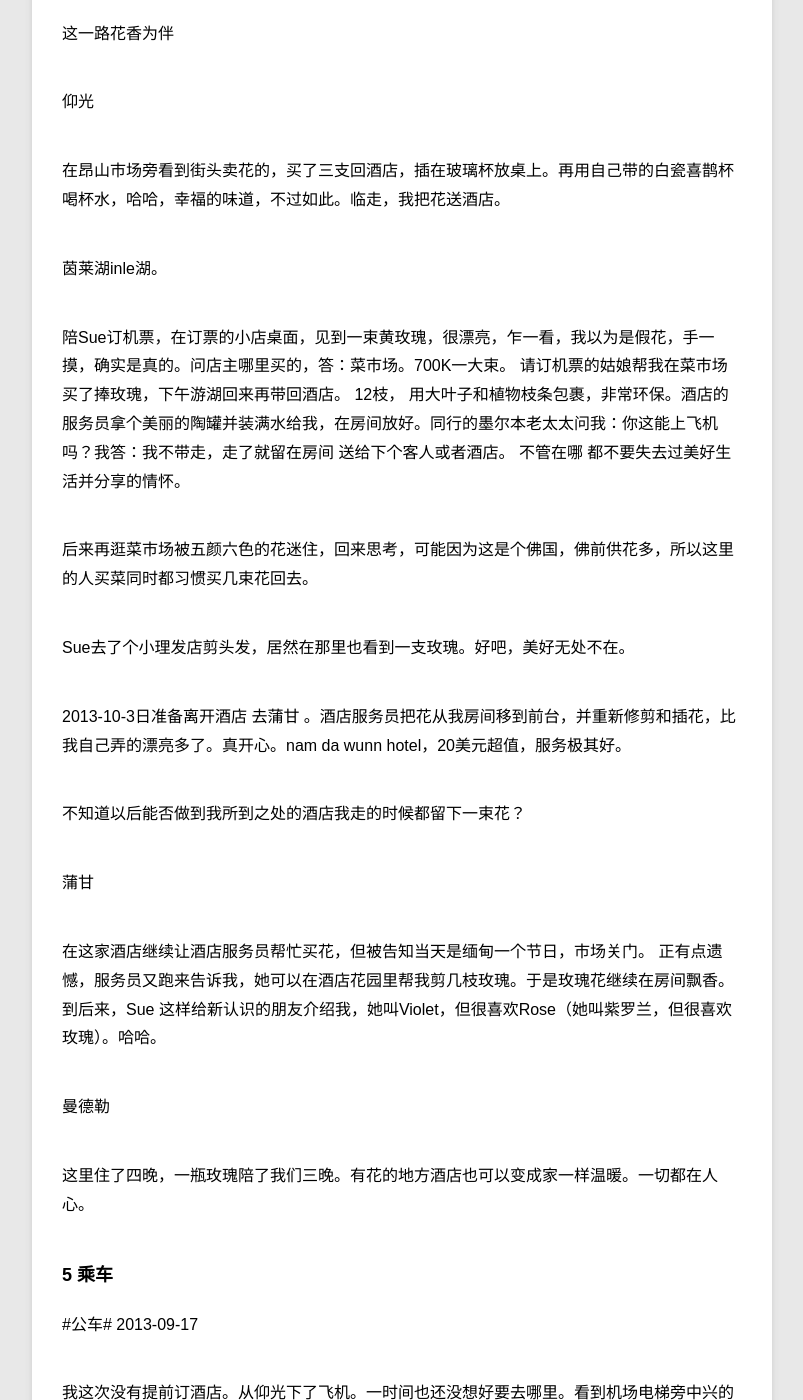
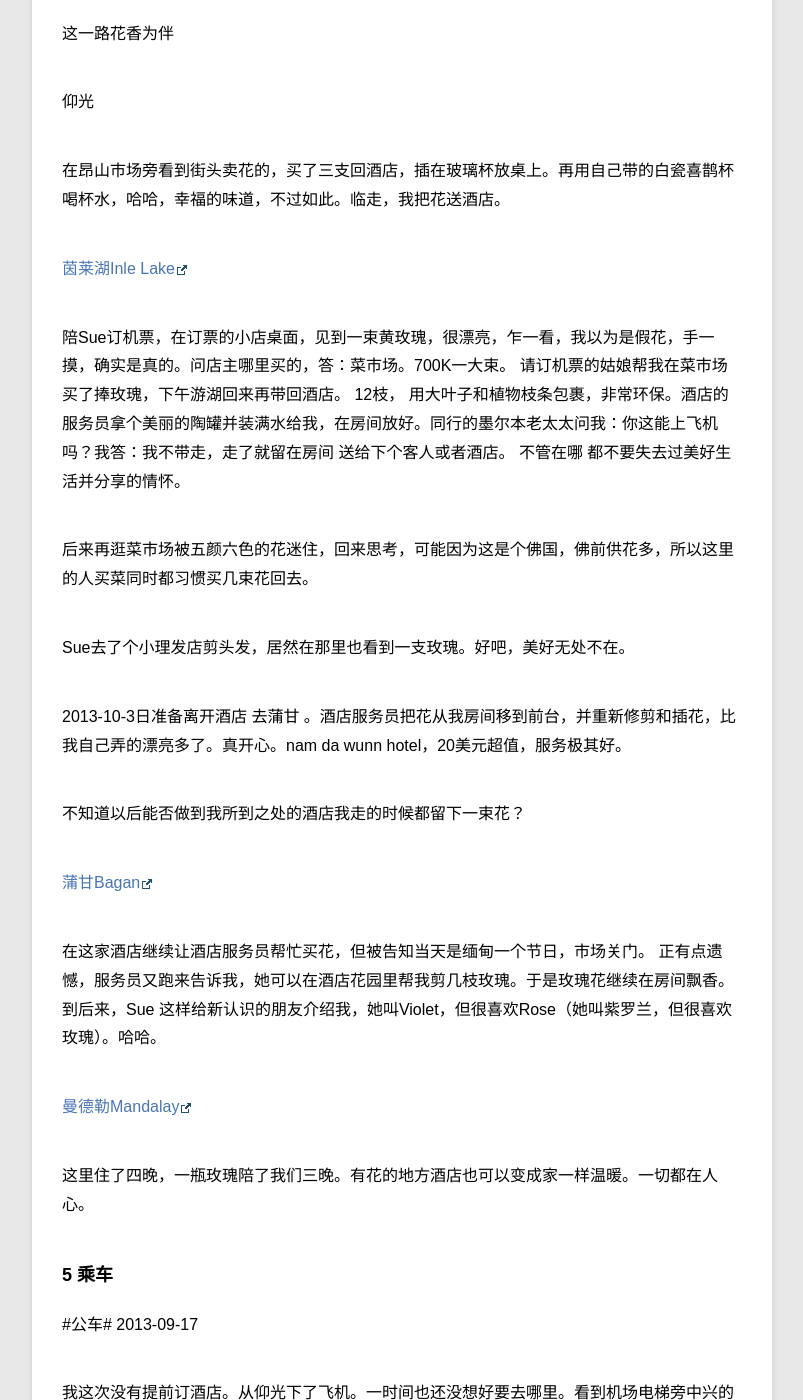
Before and after one commit to violettianjie/violettianjie.github.io, a Jekyll site: the page built from _posts/blog/2018-12-09-travel.md, in a window 1280 px wide and 1400 px high, scrolled down 4050 px. Shown: the whole window, without its empty margins (78-881 px from the left). Built offline with Jekyll 4.4.1, drawn with Linux system fonts in a browser that asks for light colours.

Commit message:
Update 2018-12-09-travel.md

```diff
--- a/_posts/blog/2018-12-09-travel.md
+++ b/_posts/blog/2018-12-09-travel.md
@@ -110,7 +110,7 @@ Tun Tun是内观中心工作人员。
 
 在昂山市场旁看到街头卖花的，买了三支回酒店，插在玻璃杯放桌上。再用自己带的白瓷喜鹊杯喝杯水，哈哈，幸福的味道，不过如此。临走，我把花送酒店。
 
-茵莱湖inle湖。
+[茵莱湖Inle Lake](https://en.wikipedia.org/wiki/Inle_Lake)
 
 陪Sue订机票，在订票的小店桌面，见到一束黄玫瑰，很漂亮，乍一看，我以为是假花，手一摸，确实是真的。问店主哪里买的，答：菜市场。700K一大束。
 请订机票的姑娘帮我在菜市场买了捧玫瑰，下午游湖回来再带回酒店。
@@ -125,13 +125,13 @@ Sue去了个小理发店剪头发，居然在那里也看到一支玫瑰。好
 
  不知道以后能否做到我所到之处的酒店我走的时候都留下一束花？
 
-蒲甘
+[蒲甘Bagan](https://en.wikipedia.org/wiki/Bagan)
 
 在这家酒店继续让酒店服务员帮忙买花，但被告知当天是缅甸一个节日，市场关门。
 正有点遗憾，服务员又跑来告诉我，她可以在酒店花园里帮我剪几枝玫瑰。于是玫瑰花继续在房间飘香。
 到后来，Sue 这样给新认识的朋友介绍我，她叫Violet，但很喜欢Rose（她叫紫罗兰，但很喜欢玫瑰）。哈哈。
 
-曼德勒
+[曼德勒Mandalay](https://baike.baidu.com/item/%E6%9B%BC%E5%BE%B7%E5%8B%92/84530?fr=aladdin)
 
 这里住了四晚，一瓶玫瑰陪了我们三晚。有花的地方酒店也可以变成家一样温暖。一切都在人心。
 
```
